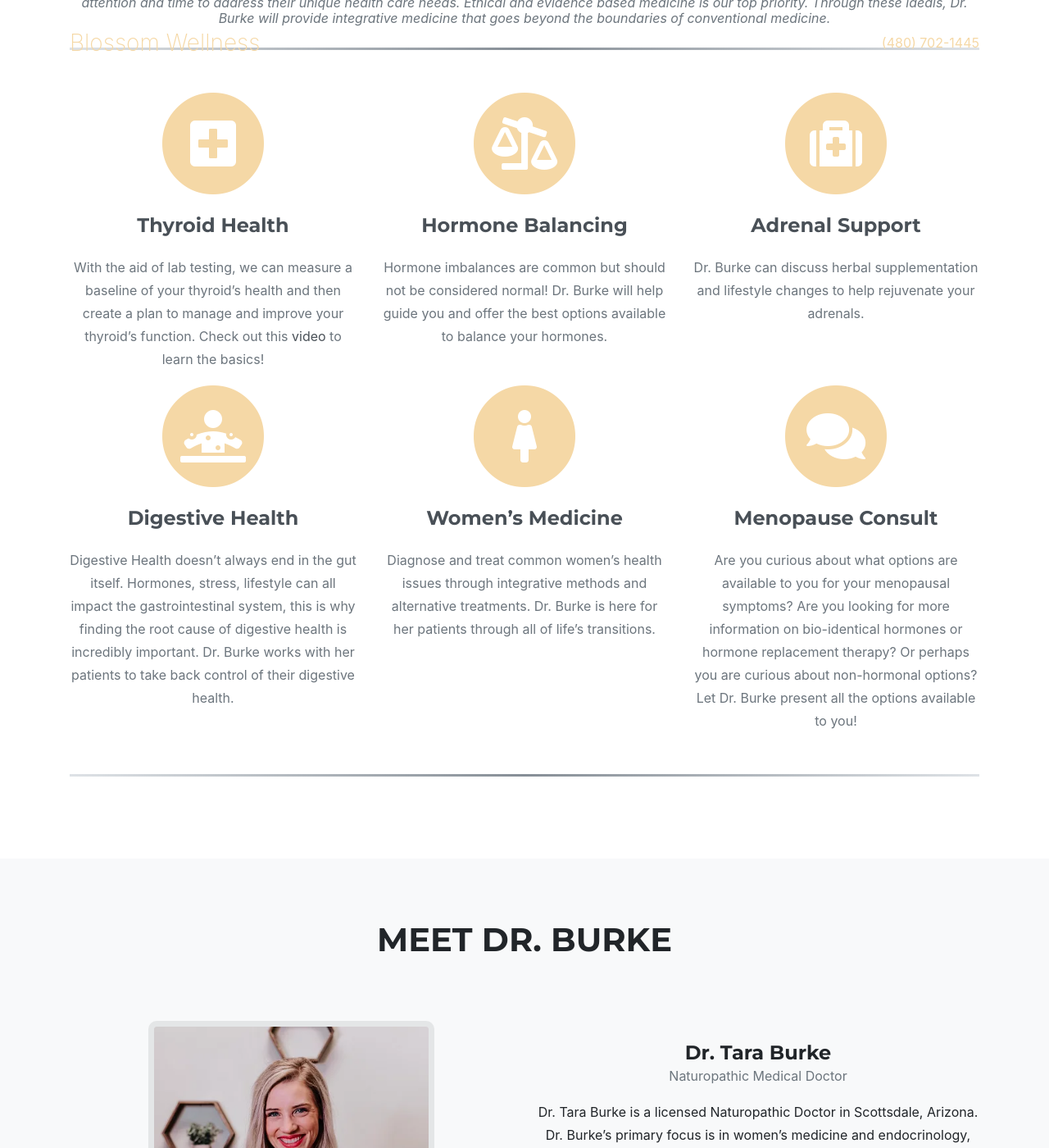
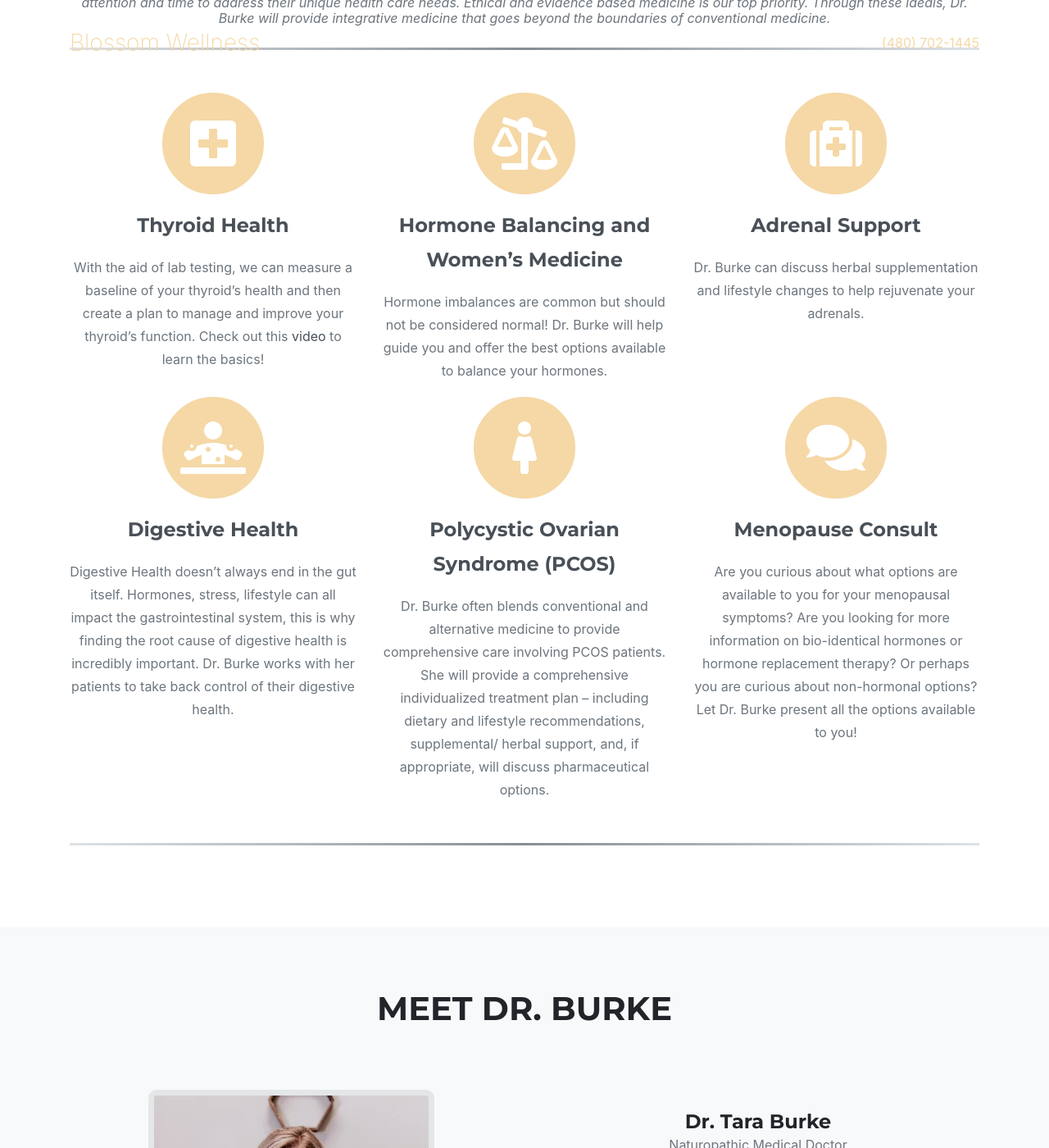
Before and after one commit to kburke8/drtaraburke, a Jekyll site: the page built from index.md, in a window 1280 px wide and 1400 px high, scrolled down 1070 px. Shown: the whole window at 82% size. Built offline with Jekyll 4.4.1, drawn with Linux system fonts in a browser that asks for light colours; nearby versions of some CDN libraries; some web fonts are replaced; library files that are not in the unit come from our copies; a script that is not in the unit is left out; some of the changed lines change nothing that is shown.

Commit message:
services updates

```diff
--- a/_data/sitetext.yml
+++ b/_data/sitetext.yml
@@ -15,7 +15,7 @@ services:
         link: "thyroid-health"
         desc: "With the aid of lab testing, we can measure a baseline of your thyroid’s health and then create a plan to manage and improve your thyroid’s function. Check out this [video](https://www.youtube.com/watch?v=oo3oTNJ0DT0) to learn the basics!"
         icon: fas fa-plus-square #find more at https://fontawesome.com/icons
-      - title: "Hormone Balancing"
+      - title: "Hormone Balancing and Women's Medicine"
         link: "hormone-balancing"
         desc: "Hormone imbalances are common but should not be considered normal! Dr. Burke will help guide you and offer the best options available to balance your hormones."
         icon: fas fa-balance-scale-right
@@ -27,9 +27,9 @@ services:
         link: "digestive-health"
         desc: "Digestive Health doesn’t always end in the gut itself. Hormones, stress, lifestyle can all impact the gastrointestinal system, this is why finding the root cause of digestive health is incredibly important. Dr. Burke works with her patients to take back control of their digestive health."
         icon: fas fa-diagnoses
-      - title: "Women's Medicine"
-        link: "womens-medicine"
-        desc: "Diagnose and treat common women’s health issues through integrative methods and alternative treatments. Dr. Burke is here for her patients through all of life’s transitions."
+      - title: "Polycystic Ovarian Syndrome (PCOS)"
+        link: "pcos"
+        desc: " Dr. Burke often blends conventional and alternative medicine to provide comprehensive care involving PCOS patients. She will provide a comprehensive individualized treatment plan – including dietary and lifestyle recommendations, supplemental/ herbal support, and, if appropriate, will discuss pharmaceutical options."
         icon: fas fa-female
       - title: "Menopause Consult"
         link: "menopause-consult"
--- a/_services/hormone-balancing.md
+++ b/_services/hormone-balancing.md
@@ -7,7 +7,7 @@ description: In recent years, Hormone Balancing has come front and center when i
 
 # {{page.title}}
 
-Dr. Burke provides a variety of options for hormone balancing for women of all ages – from regulating irregular cycles to post-menopause, she’s got you covered!
+Dr. Burke is passionate about helping women feel their very best! Dr. Burke provides a variety of options for hormone balancing for women of all ages – from regulating irregular cycles to post-menopause, she’s got you covered!
 
 In recent years, focus on women’s health has gone from just a yearly PAP smear and breast exam to discussion around what optimal women’s health is. Women feel empowered to talk to their health care providers about topics that were previously perceived as “normal”- things like painful periods and PMS symptoms which include cravings, mood changes, acne, and changes during perimenopause like lowered libido, hot flashes, and brain fog. Seeking treatment for hormone balance means that women are finally able to start the journey to optimal health and complete wellness.
 
@@ -28,6 +28,21 @@ In recent years, focus on women’s health has gone from just a yearly PAP smear
 * Breast Health
 * Weight Management
 * And More
+
+## Common Women’s Medicine Concerns Managed by Dr. Burke:
+
+* Irregular Cycle
+* Estrogen Dominance
+* Polycystic Ovarian Syndrome (PCOS)
+* Acne
+* Painful Cycles
+* PMS
+* Breast Health
+* Weight Management
+* Menopausal Symptom Management
+* Fatigue
+* Thyroid Management
+* Adrenal Health
 
 ***
 
@@ -86,6 +101,19 @@ For more information please check out this article.
 #####  I’m not interested in bioidentical hormones but I would like to balance my hormones, can you help?
 
 Yes, there are so many other options out there. Various herbals and supplements can effectively help with a variety of symptoms and conditions. I work with women to meet them where they are at and to honor their choices.
+
+##### Can we discuss birth control options?
+
+Yes! Dr. Burke can provide information to help you make an informed choice about your reproductive health.
+
+##### Do you provide Well Women’s exams?
+
+At this time Dr. Burke will refer out for Well Women’s exams (routine gynecologic care such as PAP and breast exams). But she would love to be adjunctive in your care.
+
+##### What Lab options do you have?
+
+Depending on your health concerns, Dr. Burke will recommend Serum (Blood), Salivary, and/or Urine Testing. Dr. Burke can discuss various insurance and cash-pay lab options to best fit your needs.
+
 ##### How can I book an appointment?
 
 Please use the online appointment scheduler, contact the doctor via the form below, or call the office at 480- 702-1445. We would love to see how we can help you feel optimal!
--- /dev/null
+++ b/_services/pcos.md
@@ -0,0 +1,69 @@
+---
+title: Polycystic Ovarian Syndrome (PCOS)
+subtitle:
+layout: service
+description: Polycyctic Ovarian Syndrome, often abbreviated PCOS, is a hormonal disorder commonly diagnosed in young women...
+---
+# {{page.title}}
+
+Polycyctic Ovarian Syndrome, often abbreviated PCOS, is a hormonal disorder commonly diagnosed in young women. It was named for multiple cysts seen on the ovaries of patients diagnosed with PCOS, although this is a bit of a misnomer as many patients with PCOS will not always have cystic ovaries.
+
+When we think of the female hormonal system, we often associate it with estrogen and progesterone. Females also produce small amounts of androgens, like testosterone. These androgens are greatly elevated in PCOS which often leads to unusual hair growth, acne, and decreased fertility. Insulin is a hormone that regulates blood sugar. Patients diagnosed with PCOS are more likely to be insulin resistant leading to elevations in blood sugar. Progesterone is a female hormone that is often decreased in PCOS, this can affect your menstrual cycle, leading to irregular or missed periods and decreased fertility. LH and FSH are also hormones involved in a women’s menstrual cycle
+
+## Symptoms of PCOS
+
+* Irregular periods or absence of your period
+* Unusual or unwanted hair growth, for example hair growth on the chin or head hair loss
+* Acne
+* High blood sugar/ elevated insulin levels
+* Weight gain or the inability to lose weight
+* Inability to get pregnant
+* Fatigue
+
+## How is PCOS diagnosed?
+
+Currently, the most widely accepted way is by using something called the Rotterdam criteria:
+
+Two of three are needed to make the diagnosis:
+
+* Oligo – and/or anovulation – which means irregular cycles or you are not ovulation
+* Clinical and/or biochemical signs of hyperandrogenism – which means signs of high testosterone like acne or unwanted hair growth (like on the chin) OR high androgen on your labs work.
+* Polycystic ovaries (by ultrasound) – exactly like it sounds, cysts are seen on your ovaries when imaging is performed.
+
+## How is PCOS Treated?
+
+Conventionally PCOS is treated with The Pill, which is a hormonal contraceptive. This regulates your cycle and decreases androgens. Additional medication, such as metformin and spironolactone, may be used for insulin resistance and for symptoms of high androgens such as acne and unwanted hair growth.
+
+For many women conventional treatment is adequate but side effects from the pill (weight gain, mood changes, or breast tenderness) or from other medications can be undesirable or unmanageable. For others, they do not wish to take medications or the medications are not working as anticipated. Lastly, for women trying to get pregnant the pill is not an option.
+
+Dr. Burke provides both conventional and alternative treatment options that are effective for PCOS.
+
+At your initial one-hour appointment, Dr. Burke will go through your current concerns, medical, family, and social history. She will also perform any indicated physical exams and provide ample time for questions. At the end of your visit she will provide any indicated treatment options and will order specific comprehensive lab work for your health concerns and goals. After your lab work is received, Dr. Burke will interpret your labs using optimal reference ranges and the context of the values in relation to each other, prior to your next appointment.
+
+At your thirty-minute follow-up appointment Dr. Burke will provide a comprehensive individualized treatment plan – including dietary and lifestyle recommendations, supplemental/ herbal support, and, if appropriate, will discuss pharmaceutical options.
+
+After your initial and first follow-up appointment, Dr. Burke may recommend regular lab testing and check ins to provide safe, individualized, and effective care!
+
+## What sets Dr. Burke Apart?
+
+Dr. Burke is a licensed Naturopathic Doctor with a focus in endocrinology and Women’s Health. She is an advocate for your health and well-being, looking beyond labs that appear to come back “normal” and conventional care options. Dr. Burke looks at the body as a whole, looking at all components of well-being. Of utmost importance to her is research based ethical medicine, keeping up to date with the latest in conventional and alternative medicine.
+
+***
+
+## Common Questions:
+
+##### Can we discuss medication options in addition to alternative care for PCOS?
+
+Absolutely! Dr. Burke often blends conventional and alternative medicine to provide comprehensive care. She can provide information on various options to help you make an informed treatment choice.
+
+##### How often do I need to follow-up?
+
+This is very dependent on the individual, health factors and diagnosis, medication, and other additional health concerns you may have. In general, once symptoms have stabilized follow ups will be at minimum every six months to one year, or more frequently as desired
+
+##### What Lab options do you have?
+
+Depending on your health concerns, Dr. Burke will recommend Serum (Blood), Salivary, and/or Urine Testing. Dr. Burke can discuss various insurance and cash-pay lab options to best fit your needs.
+
+##### How can I book an appointment?
+
+Please use the online appointment scheduler, contact the doctor via the form below, or call the office at 480- 702-1445. We would love to see how we can help you feel optimal!
--- a/_services/womens-medicine.md
+++ /dev/null
@@ -1,61 +0,0 @@
----
-title: Women's Medicine
-subtitle:
-layout: service
-description: Whether you are struggling with an irregular cycle, fertility, acne, painful periods, eczema, digestive health, or perimenopausal symptoms, Naturopathic...
----
-# {{page.title}}
-
-Dr. Burke is passionate about helping women of all ages feel their very best! Whether you are struggling with an irregular cycle, fertility, acne, painful periods, eczema, digestive health, or perimenopausal symptoms, Naturopathic care can be a great option for you!
-
-At your initial one-hour appointment, Dr. Burke will go through your current concerns, medical, family, and social history. She will also perform any indicated physical exams and provide ample time for questions. At the end of your visit she will provide any indicated treatment options and will order specific comprehensive lab work for your health concerns and goals. After your lab work is received, Dr. Burke will interpret your labs using optimal reference ranges and the context of the values in relation to each other, prior to your next appointment.
-
-At your thirty-minute follow-up appointment Dr. Burke will provide a comprehensive individualized treatment plan – including dietary and lifestyle recommendations, supplemental/ herbal support, and, if appropriate, will discuss pharmaceutical options. Dr. Burke tries to not only provide a treatment plan but also tries to identify the root cause of your health concerns. For example, if your cholesterol is elevated she will not look at it singularly but will identify why there is an elevation – perhaps it is due to a thyroid condition, diet, or lifestyle.
-
-After your initial and first follow-up appointment, Dr. Burke may recommend regular lab testing and check ins to provide safe, individualized, and effective care!
-
-## Common Women’s Medicine Concerns Managed by Dr. Burke:
-
-* Irregular Cycle
-* Estrogen Dominance
-* Polycystic Ovarian Syndrome (PCOS)
-* Acne
-* Painful Cycles
-* PMS
-* Breast Health
-* Weight Management
-* Menopausal Symptom Management
-* Fatigue
-* Thyroid Management
-* Adrenal Health
-* And More
-
-## What sets Dr. Burke Apart?
-
-Dr. Burke is a licensed Naturopathic Doctor with a focus in endocrinology and Women’s Health. She is an advocate for your health and well-being, looking beyond labs that appear to come back “normal” and conventional care options. Dr. Burke looks at the body as a whole, looking at all components of well-being. Of utmost importance to her is research based ethical medicine, keeping up to date with the latest in conventional and alternative medicine.
-
-For more information on Hormone Balancing, Thyroid Health, and Adrenal Health please visit their respective services page.
-
-***
-
-## Common Questions:
-
-##### Can we discuss birth control options?
-
-Yes! Dr. Burke can provide information to help you make an informed choice about your reproductive health.
-
-##### How often do I need to follow-up?
-
-This is very dependent on the individual, health factors and diagnosis, medication, and other additional health concerns you may have. In general, once symptoms have stabilized follow ups will be at minimum every six months to one year, or more frequently as desired.
-
-##### Do you provide Well Women’s exams?
-
-At this time Dr. Burke will refer out for Well Women’s exams (routine gynecologic care such as PAP and breast exams). But she would love to be adjunctive in your care.
-
-##### What Lab options do you have?
-
-Depending on your health concerns, Dr. Burke will recommend Serum (Blood), Salivary, and/or Urine Testing. Dr. Burke can discuss various insurance and cash-pay lab options to best fit your needs.
-
-##### How can I book an appointment?
-
-Please use the online appointment scheduler, contact the doctor via the form below, or call the office at 480- 702-1445. We would love to see how we can help you feel optimal!
```
